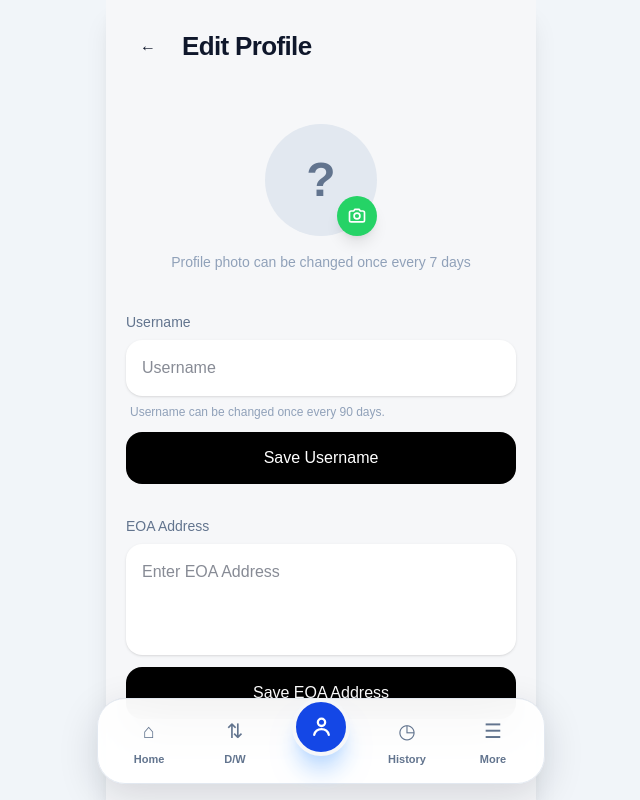
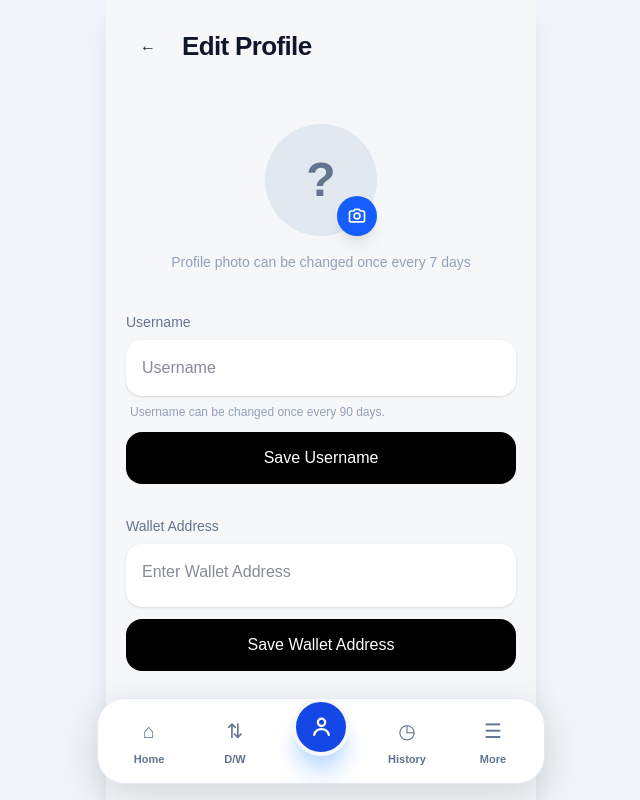
Before and after one commit to StabiX-Protocol/StabiX-Pay-, a Next.js app in the folder stabix-frontend/: page /profile/edit in a window 1280 px wide. Shown: the whole page, without its empty margins (319-959 px from the left). Built offline with nearby package versions, Linux system fonts and the light colour scheme; no server answers; sample sign-in values are in the browser's storage.

Commit message:
ui fixes

```diff
--- a/stabix-frontend/app/profile/edit/page.tsx
+++ b/stabix-frontend/app/profile/edit/page.tsx
@@ -640,7 +640,7 @@ if (!data?.allowed) {
                     cropOpen
                   }
                   aria-label="Change profile photo"
-                  className="absolute bottom-0 right-0 flex h-10 w-10 items-center justify-center rounded-full bg-[#25D366] text-white shadow-lg transition active:scale-90 disabled:opacity-50"
+                  className="absolute bottom-0 right-0 flex h-10 w-10 items-center justify-center rounded-full bg-blue-600 text-white shadow-lg transition active:scale-90 disabled:opacity-50"
                 >
                   {uploadingImage ? (
                     <span className="text-sm font-bold">
@@ -735,7 +735,7 @@ if (!data?.allowed) {
             {/* EOA */}
             <section className="mt-8">
               <label className="mb-2 block text-sm font-medium text-slate-500 dark:text-slate-400">
-                EOA Address
+                Wallet Address
               </label>
 
               <div className="rounded-2xl bg-white p-4 shadow-sm dark:bg-[#151518]">
@@ -744,9 +744,9 @@ if (!data?.allowed) {
                   onChange={(e) =>
                     setEoaAddress(e.target.value)
                   }
-                  rows={3}
+                  rows={1}
                   className="w-full resize-none bg-transparent text-[15px] font-medium outline-none"
-                  placeholder="Enter EOA Address"
+                  placeholder="Enter Wallet Address"
                 />
               </div>
 
@@ -758,7 +758,7 @@ if (!data?.allowed) {
               >
                 {savingEoa
                   ? "Saving..."
-                  : "Save EOA Address"}
+                  : "Save Wallet Address"}
               </button>
             </section>
           </>
```
